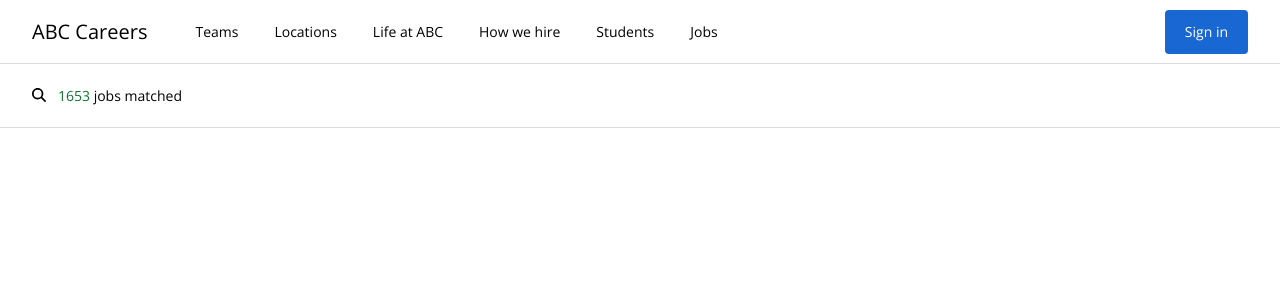
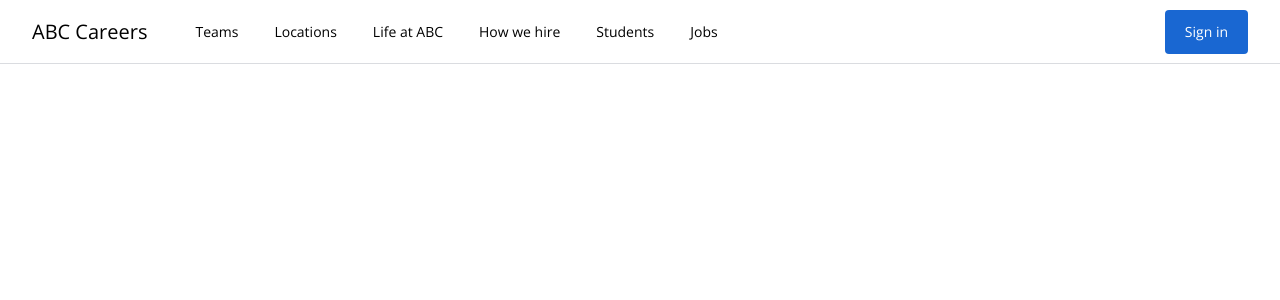
Before and after one commit to brendandagys/Careers-Site, a Vue app: page / in a window 1280 px wide. Shown: the top 300 px of the page. Built offline with nearby package versions, Linux system fonts and the light colour scheme.

Commit message:
`Subnav` tests + fix warnings by using `shallowMount()`

```diff
--- a/src/components/MainNav.vue
+++ b/src/components/MainNav.vue
@@ -34,7 +34,7 @@
         </div>
       </div>
 
-      <subnav />
+      <subnav v-if="isLoggedIn" />
     </div>
   </header>
 </template>
--- a/src/components/Subnav.vue
+++ b/src/components/Subnav.vue
@@ -1,7 +1,7 @@
 <template>
   <div class="w-full h-16 bg-white border-b border-solid border-brand-gray-1">
     <div class="flex items-center h-full px-8">
-      <div>
+      <div v-if="onJobResultsPage" data-test="job-count">
         <font-awesome-icon :icon="['fas', 'search']" class="mr-3" />
         <span><span class="text-brand-green-1">1653</span> jobs matched</span>
       </div>
@@ -12,5 +12,10 @@
 <script>
 export default {
   name: "Subnav",
+  data() {
+    return {
+      onJobResultsPage: true,
+    };
+  },
 };
 </script>
```
Also changed, not shown: 2 other files (tests, documents, lock files or other folders).
